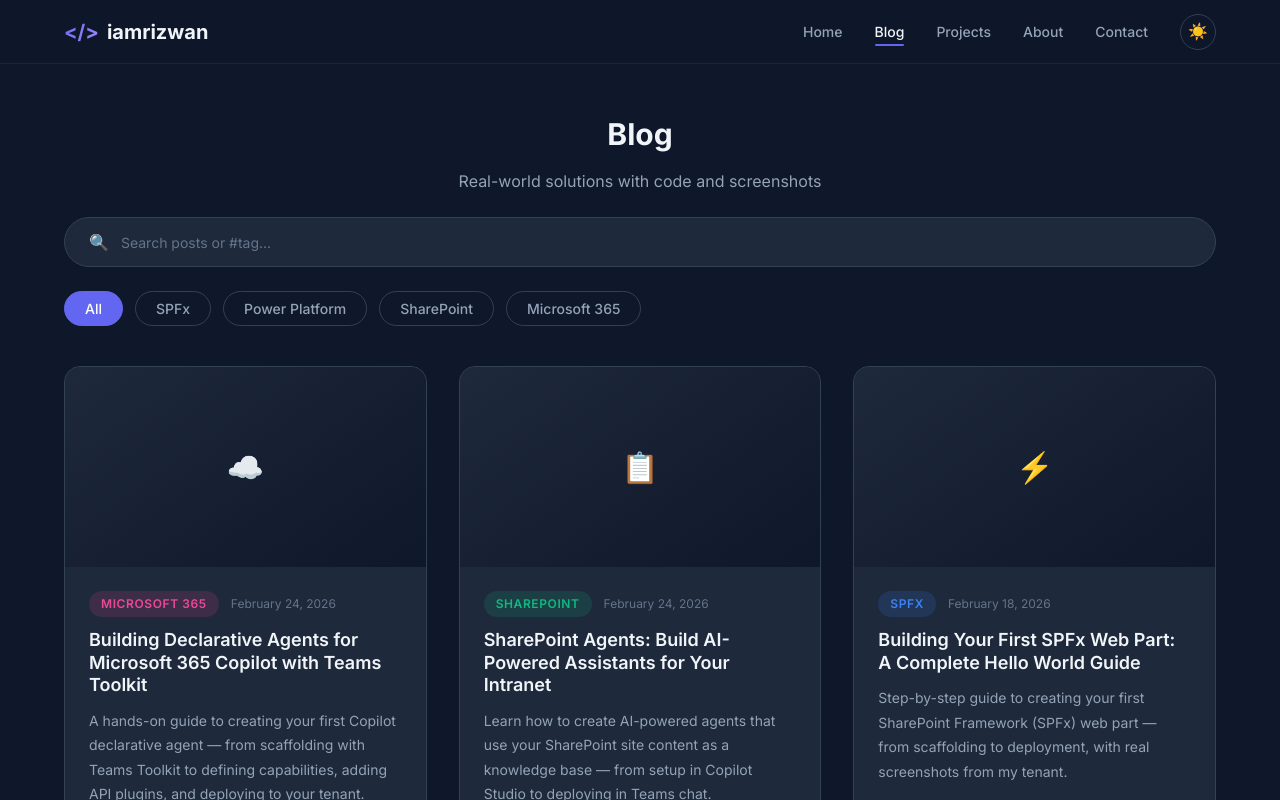
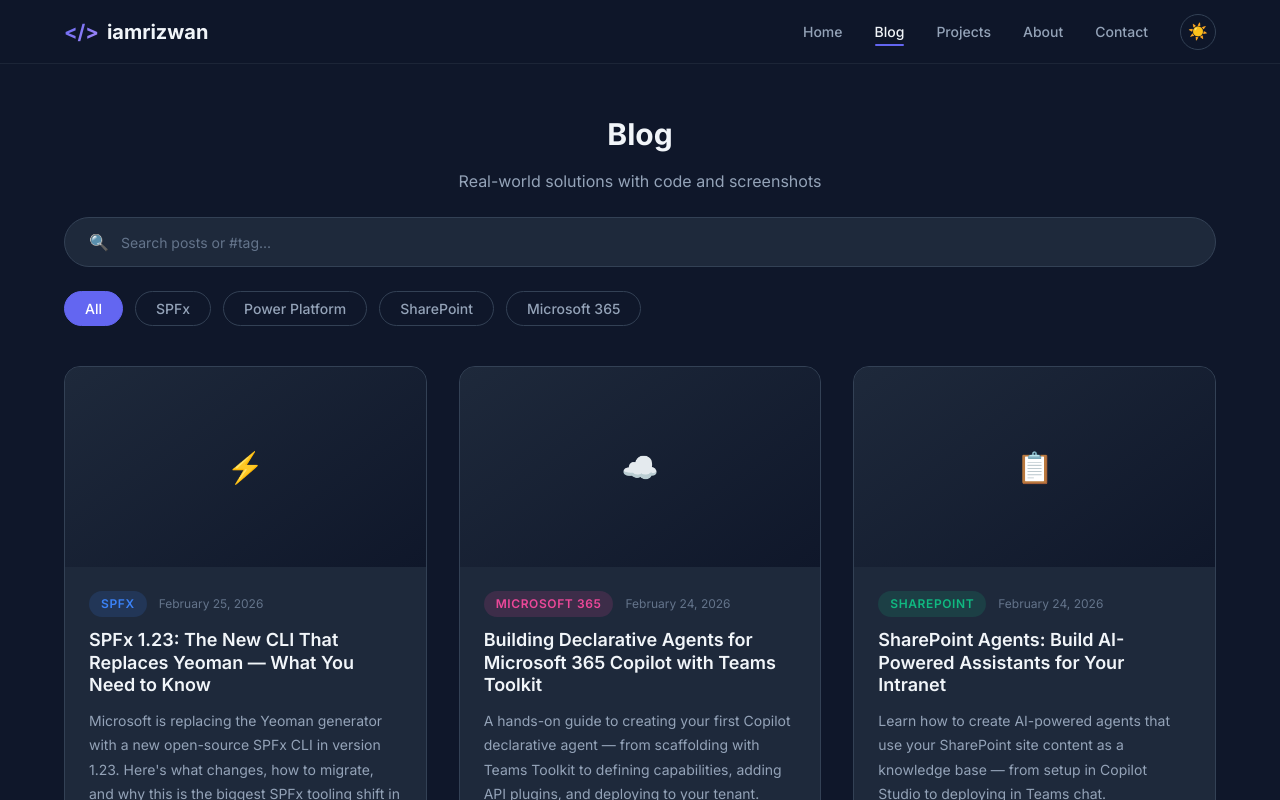
Before and after one commit to rshoaib/imrizwan, a React (Vite) app: page /blog in a window 1280 px wide. Shown: the top 800 px of the page. Built offline with nearby package versions, Linux system fonts and the light colour scheme; no server answers; the database is empty.

Commit message:
content: add SPFx 1.23 new CLI migration guide blog post

```diff
--- a/src/data/blog.ts
+++ b/src/data/blog.ts
@@ -13,6 +13,195 @@
 }
 
 export const blogPosts: BlogPost[] = [
+  {
+    id: '6',
+    slug: 'spfx-1-23-new-cli-replacing-yeoman-migration-guide',
+    title: 'SPFx 1.23: The New CLI That Replaces Yeoman — What You Need to Know',
+    excerpt:
+      'Microsoft is replacing the Yeoman generator with a new open-source SPFx CLI in version 1.23. Here\'s what changes, how to migrate, and why this is the biggest SPFx tooling shift in years.',
+    content: `
+## The Biggest SPFx Tooling Change in Years
+
+If you've been building SPFx solutions, you've typed \`yo @microsoft/sharepoint\` hundreds of times. That's about to change. **SPFx 1.23** (rolling out February–March 2026) introduces a brand-new, open-source CLI that replaces the Yeoman generator entirely.
+
+This isn't just a cosmetic update — it's a fundamental shift in how SPFx projects are scaffolded, built, and maintained. Combined with the Gulp-to-Heft migration from SPFx 1.22, the entire developer toolchain is being modernized.
+
+## What's Changing in SPFx 1.23
+
+Here's the short version:
+
+| What | Before (SPFx ≤ 1.22) | After (SPFx 1.23+) |
+|------|----------------------|---------------------|
+| Project scaffolding | Yeoman generator | New SPFx CLI |
+| Build system | Gulp | Heft + Webpack |
+| Templates | Closed-source, bundled | Open-source on GitHub |
+| Custom templates | Not supported | Fully supported |
+| CLI versioning | Tied to SPFx version | Decoupled — independent releases |
+
+### The New SPFx CLI
+
+The new CLI is a standalone tool, **decoupled from the SPFx release cycle**. This means:
+
+- **Faster updates:** CLI improvements ship independently of SPFx versioning
+- **Open-source templates:** All scaffolding templates are on GitHub — you can fork, modify, and contribute
+- **Company-specific templates:** Organizations can create custom scaffolding baselines with pre-configured linting, testing frameworks, and folder structures
+- **Community contributions:** Anyone can submit PRs to improve the default templates
+
+### How to Use the New CLI
+
+Install it globally (replaces \`yo @microsoft/sharepoint\`):
+
+\`\`\`bash
+npm install -g @microsoft/spfx-cli
+\`\`\`
+
+Scaffold a new project:
+
+\`\`\`bash
+spfx new webpart --name hello-world --framework react
+\`\`\`
+
+The command structure is more intuitive than Yeoman's interactive prompts. You can also run it non-interactively for CI/CD pipelines:
+
+\`\`\`bash
+spfx new webpart --name my-webpart --framework react --skip-install
+\`\`\`
+
+### Custom Company Templates
+
+This is the feature enterprise developers have been asking for. You can now create your own template repository:
+
+\`\`\`bash
+spfx new webpart --template https://github.com/your-org/spfx-template
+\`\`\`
+
+Your template can include:
+- Pre-configured ESLint rules
+- Company-standard folder structure
+- Built-in PnP JS setup
+- Standard CI/CD files (GitHub Actions, Azure DevOps)
+- Shared utility libraries
+
+## The Build System: Gulp Is Gone
+
+SPFx 1.22 already introduced the new build toolchain, and 1.23 makes it the default:
+
+### Old Pipeline (Gulp-based)
+
+\`\`\`bash
+gulp serve        # Local development
+gulp bundle --ship     # Bundle for production
+gulp package-solution --ship  # Create .sppkg
+\`\`\`
+
+### New Pipeline (Heft-based)
+
+\`\`\`bash
+npm run serve     # Local development (uses Heft + Webpack)
+npm run build     # Production build
+npm run package   # Create .sppkg
+\`\`\`
+
+Under the hood, **Heft** (from the Rush Stack family) replaces Gulp as the task runner, and **Webpack** handles bundling directly. This brings several advantages:
+
+- **Faster builds:** Heft parallelizes tasks better than Gulp's sequential pipeline
+- **Better tree-shaking:** Direct Webpack integration means smaller bundle sizes
+- **Modern tooling:** No more Gulp plugins that haven't been updated in years
+- **Standard npm scripts:** \`npm run build\` just works — no global Gulp CLI needed
+
+## Migration Guide: Yeoman to New CLI
+
+If you have existing SPFx projects, here's what you need to do:
+
+### For New Projects
+
+Simply use the new CLI instead of Yeoman. No migration needed:
+
+\`\`\`bash
+# Old way (still works but deprecated)
+yo @microsoft/sharepoint
+
+# New way
+spfx new webpart --name my-webpart
+\`\`\`
+
+### For Existing Projects
+
+Existing projects built with Yeoman **will continue to work**. Microsoft isn't breaking backward compatibility. However, to get the benefits of the new build toolchain:
+
+1. **Update SPFx version** in your \`package.json\` to 1.23
+2. **Run the upgrade report:** Use the Microsoft 365 CLI to see exactly what needs to change:
+
+\`\`\`bash
+npx @pnp/cli-microsoft365 spfx project upgrade --output md
+\`\`\`
+
+3. **Follow the generated report** — it lists every file change, dependency update, and config migration needed
+4. **Replace Gulp tasks** with npm scripts in \`package.json\`
+5. **Test thoroughly** — run \`npm run serve\` and verify everything works in the local workbench
+
+### Key Dependency Changes
+
+\`\`\`json
+{
+  "devDependencies": {
+    "@microsoft/sp-build-web": "1.23.0",
+    "@rushstack/heft": "^0.67.0",
+    "webpack": "^5.90.0"
+  }
+}
+\`\`\`
+
+Remove these deprecated packages:
+- \`gulp\`
+- \`@microsoft/sp-build-core-tasks\`
+- \`@microsoft/sp-module-interfaces\`
+
+## Other SPFx 1.23 Features
+
+### Command Set Enhancements
+
+Command Sets (toolbar buttons) for lists and libraries get new capabilities:
+
+- **Command grouping:** Group related commands under a dropdown menu instead of cluttering the toolbar
+- **Conditional visibility:** Show/hide commands based on item metadata, not just selection count
+- **Panel-level overrides:** Replace the default side panel in Microsoft Lists with your own SPFx component
+
+### Debugging Toolbar
+
+The new server-side debugging toolbar (introduced in 1.22.2) is now stable:
+
+- Debug SPFx solutions directly in live SharePoint pages
+- View component props, state, and render timing
+- No need to use the workbench for testing
+- Toggle it on/off with a URL parameter: \`?debugManifestsFile=...\`
+
+## What's Coming Next: SPFx 1.24
+
+Looking ahead to May/June 2026:
+
+- **Navigation customizers:** Override SharePoint navigation nodes with SPFx components — build fully custom nav experiences
+- **Enhanced form customizers:** More control over list form rendering
+- **AI-assisted development:** Integration with Copilot for generating SPFx components from natural language descriptions
+
+## My Recommendations
+
+After testing the SPFx 1.23 preview extensively, here's my advice:
+
+1. **Start using the new CLI now** for all new projects. The old Yeoman generator still works, but it's deprecated and won't get new features
+2. **Don't rush to migrate existing projects.** Wait until your next major feature release, then do the upgrade alongside other changes
+3. **Create company templates** if you're building multiple SPFx solutions. The time investment pays off quickly when every project starts with your standard setup
+4. **Embrace Heft.** The Gulp ecosystem for SPFx was always fragile — Heft is a significant improvement in reliability and performance
+5. **Use the M365 CLI upgrade report.** Don't manually figure out what to change — let the tooling tell you exactly what's needed
+
+The transition from Yeoman to the new CLI is the biggest SPFx tooling shift since SPFx was first released. But unlike some Microsoft migrations, this one is actually well-planned, backward-compatible, and genuinely improves the developer experience.
+`,
+    date: '2026-02-25',
+    displayDate: 'February 25, 2026',
+    readTime: '10 min read',
+    category: 'SPFx',
+    tags: ['spfx', 'cli', 'yeoman', 'migration', 'heft', 'webpack'],
+  },
   {
     id: '5',
     slug: 'building-copilot-declarative-agents-teams-toolkit',
```
Also changed, not shown: 2 other files (tests, documents, lock files or other folders).
